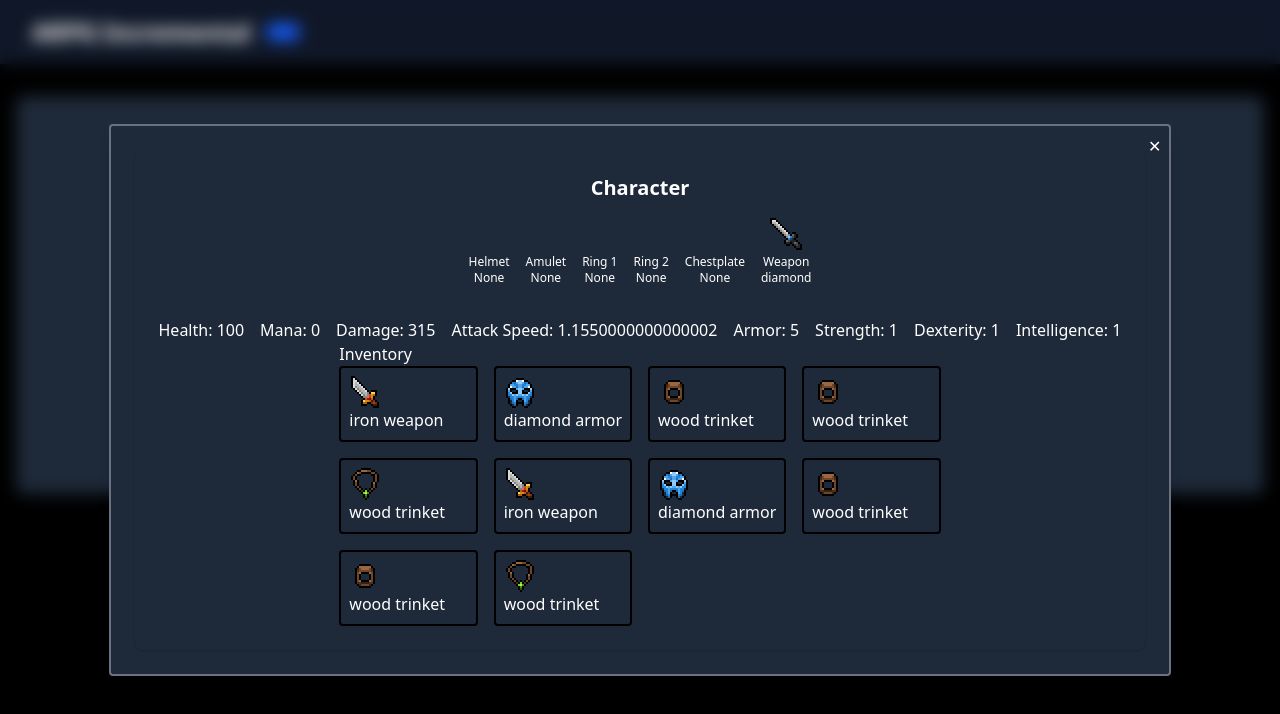
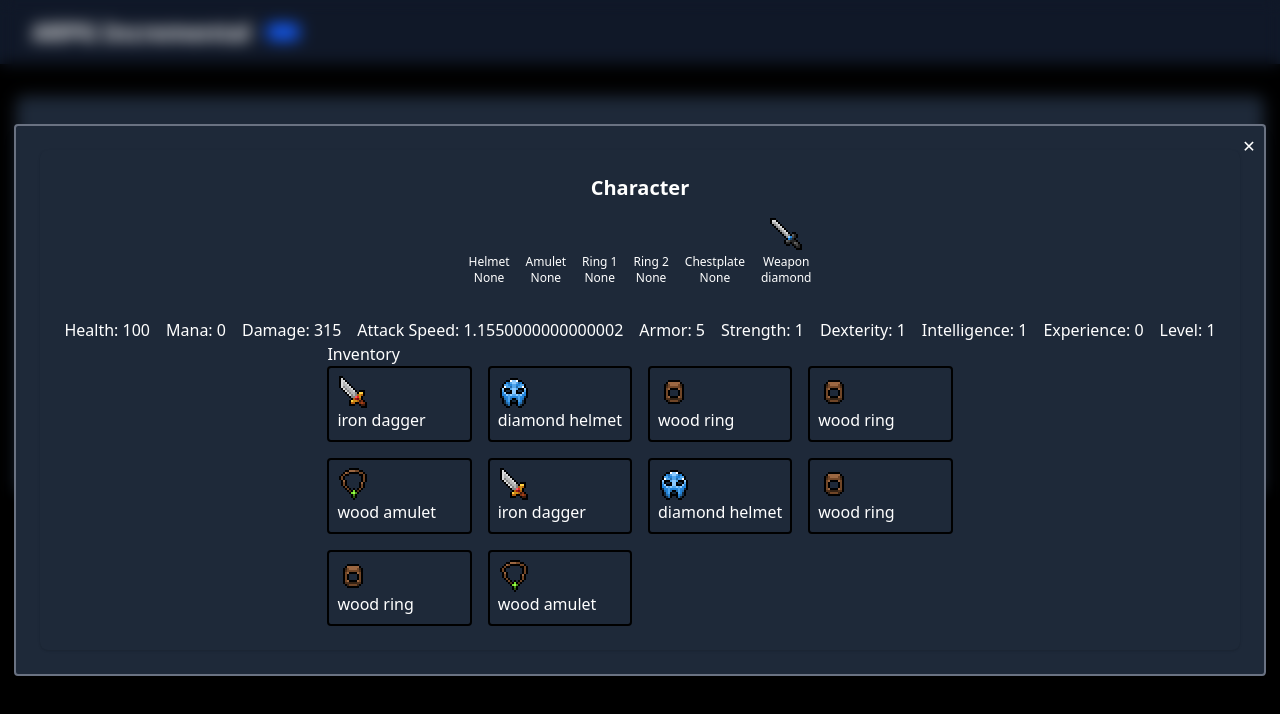
Before and after one commit to prismicious/arpg-incremental, a React (Vite) app in the folder game/: page / in a window 1280 px wide. Both pictures are taken after a click on the button 282 px from the left and 32 px from the top of the page. Shown: the top 714 px of the page. Built offline with nearby package versions, Linux system fonts and the light colour scheme.

Commit message:
Fixed xp removal on level up, and inventory item naming

```diff
--- a/game/src/components/CharacterBox.tsx
+++ b/game/src/components/CharacterBox.tsx
@@ -138,6 +138,8 @@ export const CharacterBox: React.FC<CharacterBoxProps> = ({
           <div>Strength: {effectiveStats.strength}</div>
           <div>Dexterity: {effectiveStats.dexterity}</div>
           <div>Intelligence: {effectiveStats.intelligence}</div>
+          <div>Experience: {character.experience}</div>
+          <div>Level: {character.level}</div>
         </div>
       </div>
       {character && (
--- a/game/src/components/Inventory.tsx
+++ b/game/src/components/Inventory.tsx
@@ -8,13 +8,12 @@ interface InventoryProps {
   spritePath: string;
 }
 
-
-
-export const Inventory: React.FC<InventoryProps> = ({character, setCharacter, spritePath}) => {
-
-    React.useEffect(() => {
-
-    }, [character])
+export const Inventory: React.FC<InventoryProps> = ({
+  character,
+  setCharacter,
+  spritePath,
+}) => {
+  React.useEffect(() => {}, [character]);
 
   return (
     <div className="inventory">
@@ -22,13 +21,23 @@ export const Inventory: React.FC<InventoryProps> = ({character, setCharacter, sp
       <div className="inventory-grid grid grid-cols-4 gap-4">
         {/* Map through the inventory items and display them */}
         {character.inventory.map((item, index) => (
-            <div key={index} className="inventory-item border-2 border-black rounded p-2" onClick={() => equipItem(item, character, setCharacter)}>
-                <img src={`${spritePath}/${item.sprite}`} alt={`${item.tier} ${item.type}`} />
-                <p>{item.tier} {item.type}</p>
+          <div
+            key={index}
+            className="inventory-item border-2 border-black rounded p-2"
+            onClick={() => equipItem(item, character, setCharacter)}
+          >
+            <img
+              src={`${spritePath}/${item.sprite}`}
+              alt={`${item.tier} ${item.slot}`}
+            />
+            <p>
+              {item.slot === "weapon"
+                ? `${item.tier} ${item.weaponType}`
+                : `${item.tier} ${item.slot}`}
+            </p>
           </div>
         ))}
-
       </div>
     </div>
   );
-}
+};
--- a/game/src/types/models/character-class.ts
+++ b/game/src/types/models/character-class.ts
@@ -14,11 +14,11 @@ export class Character implements ICharacter {
   inventory: InventoryItemUnion[];
   equipment: Equipment;
   sprite: string;
-  experience: number;
-  level: number;
-  totalExperience: number;
-  unallocAttrPts: number;
-  gold: number;
+  experience: number = 0;
+  level: number = 1;
+  totalExperience: number = 0;
+  unallocAttrPts: number = 0;
+  gold: number = 0;
 
   constructor(
     stats: Stats,
@@ -30,11 +30,6 @@ export class Character implements ICharacter {
     this.inventory = inventory;
     this.equipment = equipment;
     this.sprite = sprite;
-    this.experience = 0;
-    this.totalExperience = 0;
-    this.level = 1;
-    this.unallocAttrPts = 0;
-    this.gold = 0;
   }
 
   // TODO: Fix this mess
@@ -64,6 +59,7 @@ export class Character implements ICharacter {
   }
 
   levelUp(): void {
+    this.experience -= this.getExperienceToNextLevel();
     this.level++;
     this.unallocAttrPts += 4; // Example: 5 points to allocate on level up
   }
```
Lines whose indentation alone changed are shown as unchanged.
